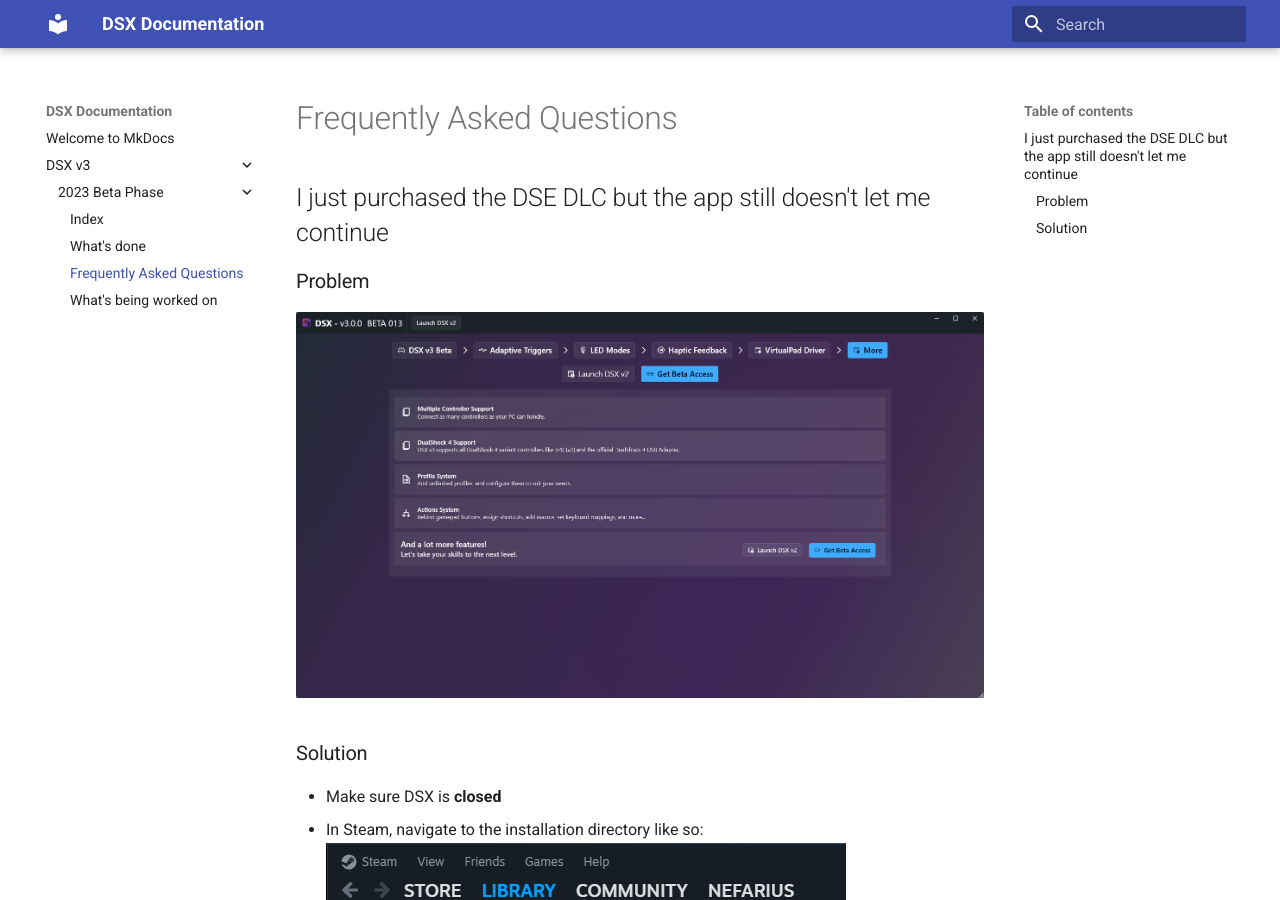
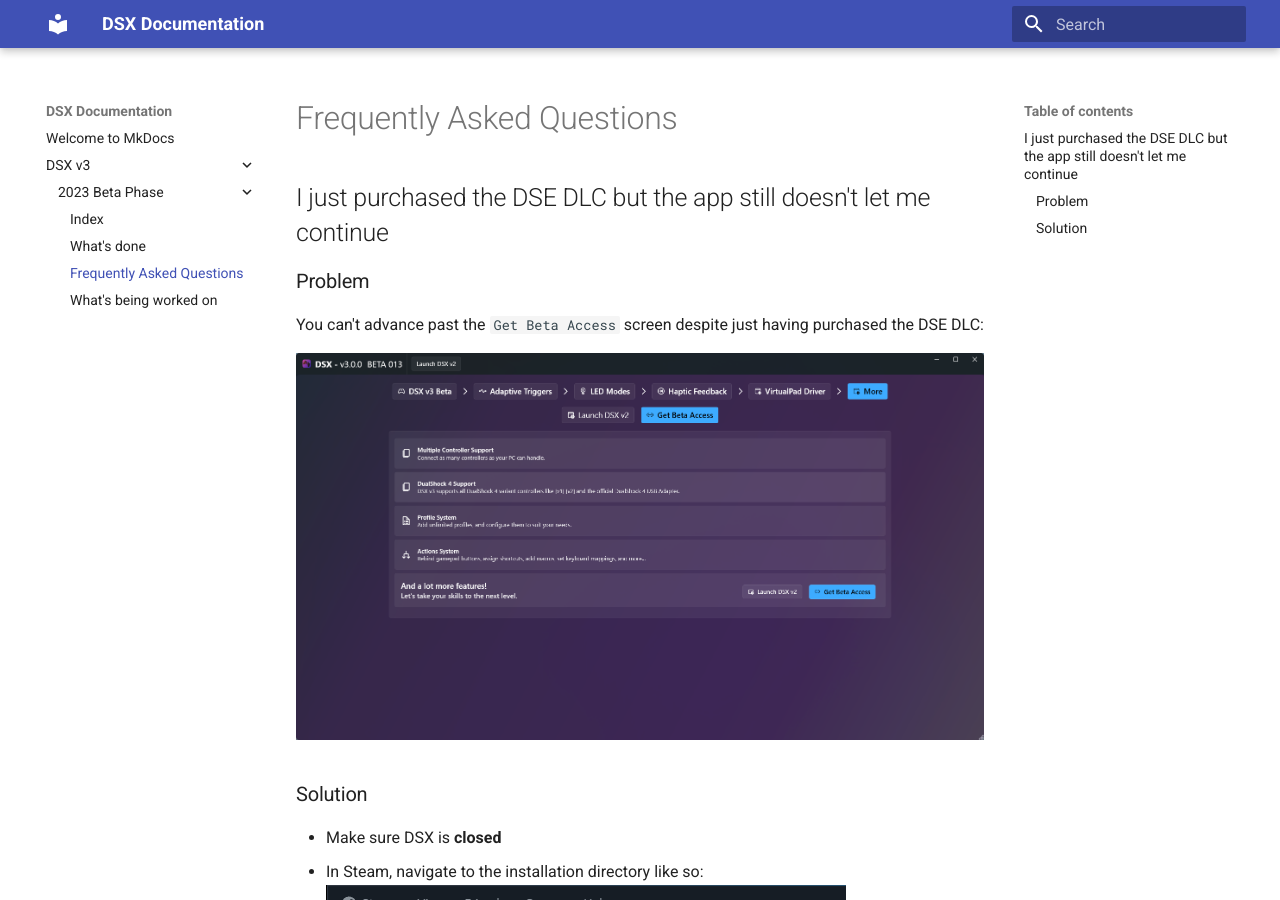
Before and after one commit to nefarius/docs.dsx.gg, an MkDocs documentation site: the page built from docs/DSX-v3/2023-Beta-Phase/FAQ.md, in a window 1280 px wide and 900 px high. Built offline with MkDocs 1.6.1 and Material for MkDocs 9.7.7, drawn with Linux system fonts in a browser that asks for light colours.

Commit message:
Updated wording

```diff
--- a/docs/DSX-v3/2023-Beta-Phase/FAQ.md
+++ b/docs/DSX-v3/2023-Beta-Phase/FAQ.md
@@ -3,6 +3,8 @@
 ## I just purchased the DSE DLC but the app still doesn't let me continue
 
 ### Problem
+
+You can't advance past the `Get Beta Access` screen despite just having purchased the DSE DLC:
 
 ![rhW7TGQ6gO.png](images/rhW7TGQ6gO.png)
 
```
